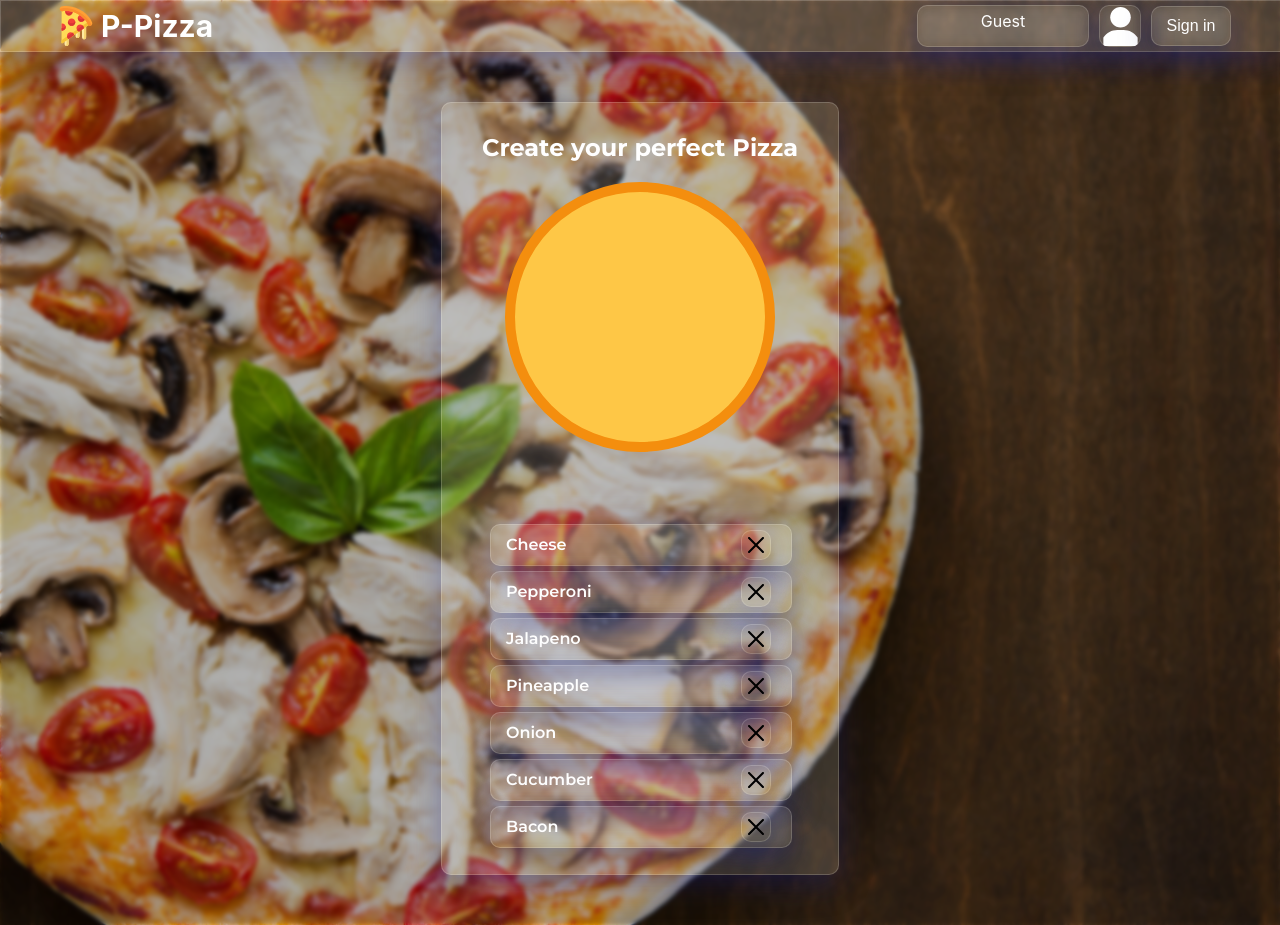
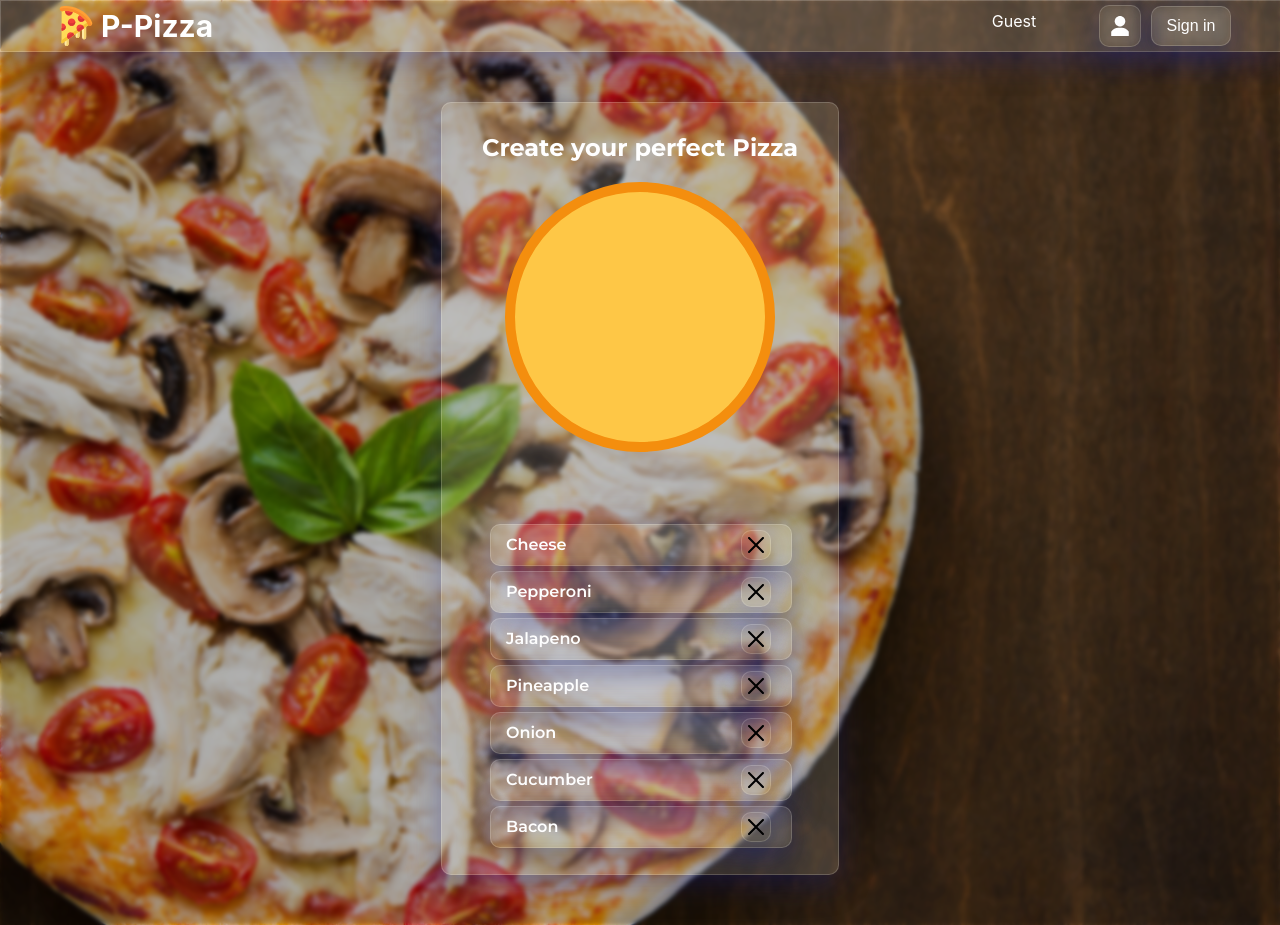
Before and after one commit to YankovVlad/h7-t1-PizzaMaker, a React (Create React App) app: page / in a window 1280 px wide. Built offline with nearby package versions, Linux system fonts and the light colour scheme.

Commit message:
refactor: change guest svg

```diff
--- a/src/Navbar.css
+++ b/src/Navbar.css
@@ -42,13 +42,6 @@
     height: 40px;
     width: 150px;
 
-    padding: 0 10px;
-    background: rgba( 255, 255, 255, 0.05 );
-    box-shadow: 0 8px 32px 0 rgba( 31, 38, 135, 0.37 );
-    backdrop-filter: blur( 6.5px );
-    -webkit-backdrop-filter: blur( 6.5px );
-    border-radius: 10px;
-    border: 1px solid rgba( 255, 255, 255, 0.18 );
 }
 .btn {
     height: 40px;
```
Also changed, not shown: src/svg/guest.svg.
